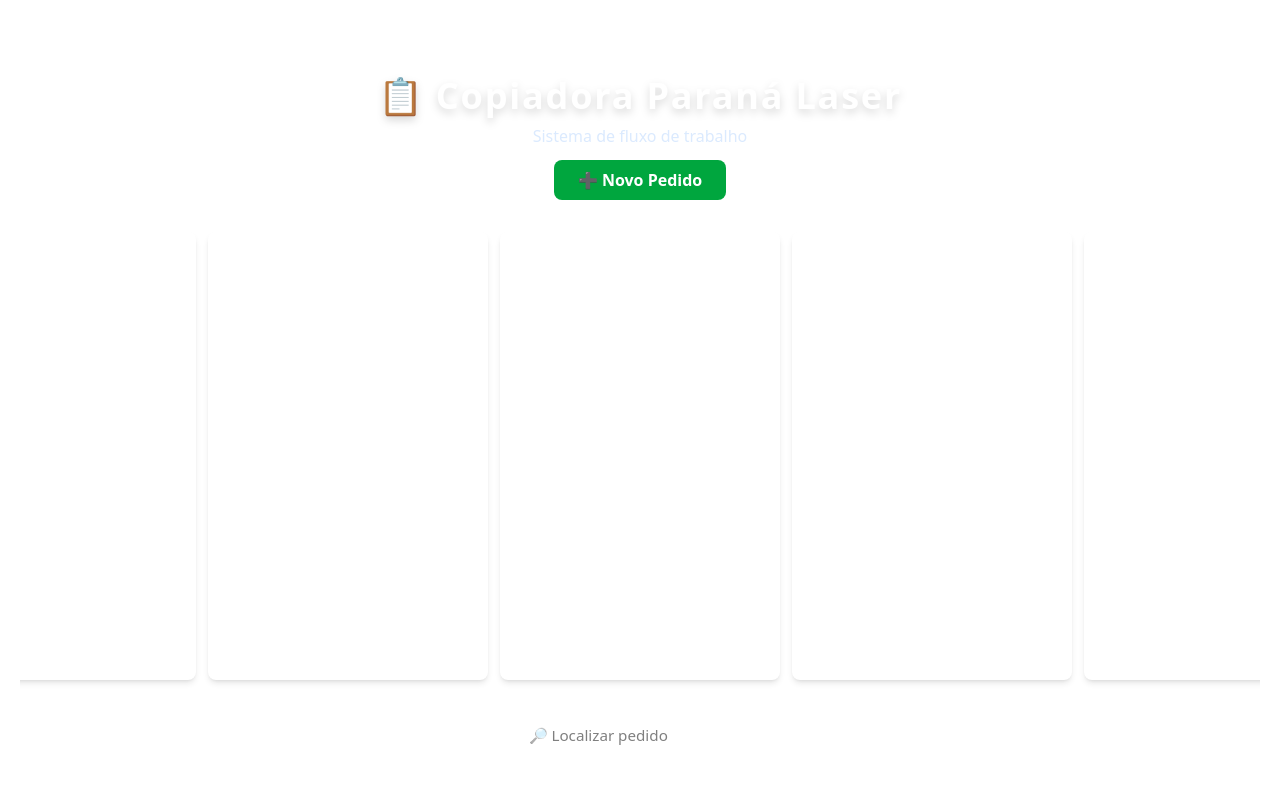
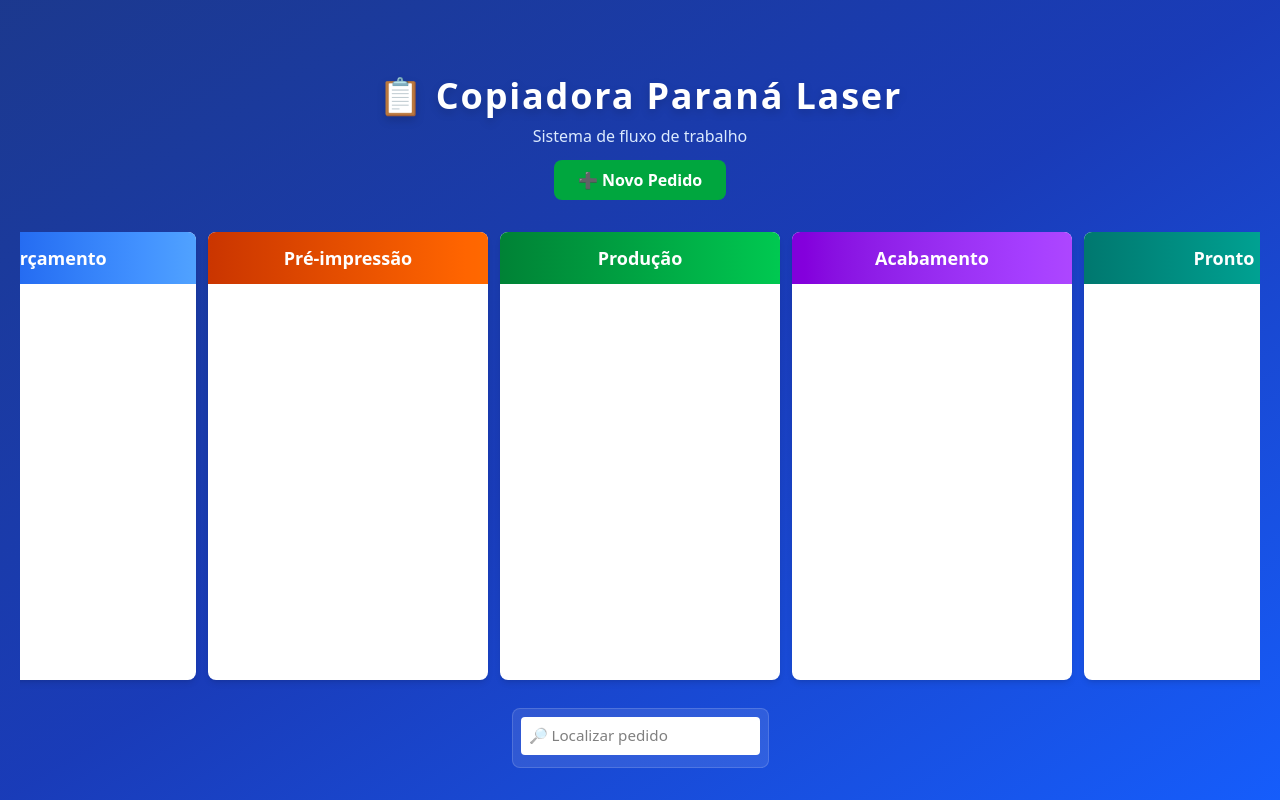
Before and after one commit to rodrigo847/kanban_scrum, a website: page public/index.html in a window 1280 px wide. Drawn offline with Linux system fonts and the light colour scheme; no server answers.

Commit message:
corrige gradientes css e restaura layout

```diff
--- a/public/index.html
+++ b/public/index.html
@@ -77,7 +77,7 @@
     <script src="https://www.gstatic.com/firebasejs/10.7.1/firebase-app-compat.js"></script>
     <script src="https://www.gstatic.com/firebasejs/10.7.1/firebase-firestore-compat.js"></script>
 </head>
-<body class="bg-linear-to-br from-blue-900 via-blue-800 to-blue-600 min-h-screen flex flex-col">
+<body class="bg-gradient-to-br from-blue-900 via-blue-800 to-blue-600 min-h-screen flex flex-col">
     <div class="kanban-shell container mx-auto px-2 sm:px-5 py-4 sm:py-8 flex-1 flex flex-col max-w-full">
         <!-- Header -->
         <div class="text-center mb-4 sm:mb-6 md:mb-8 flex flex-col items-center">
@@ -104,7 +104,7 @@
         <div class="kanban-board flex flex-col gap-3 pb-4 items-stretch w-full h-full flex-1 overflow-y-auto">
             <!-- Coluna: Orçamento -->
             <div class="kanban-col min-w-0 bg-white rounded-lg shadow-md flex flex-col w-full h-[95vh] md:w-[70vh] md:h-full">
-                <div class="bg-linear-to-r from-blue-700 to-blue-400 text-white px-3 sm:px-4 py-2 sm:py-3 rounded-t-lg font-bold text-center text-base sm:text-lg">
+                <div class="bg-gradient-to-r from-blue-700 to-blue-400 text-white px-3 sm:px-4 py-2 sm:py-3 rounded-t-lg font-bold text-center text-base sm:text-lg">
                     Orçamento
                 </div>
                 <div id="orcamento-content" class="column-content flex-1 min-h-0 overflow-y-auto p-3 sm:p-4">
@@ -113,7 +113,7 @@
 
             <!-- Coluna: Pré-impressão -->
             <div class="kanban-col min-w-0 bg-white rounded-lg shadow-md flex flex-col w-full h-[95vh] md:w-[70vh] md:h-full">
-                <div class="bg-linear-to-r from-orange-700 to-orange-500 text-white px-3 sm:px-4 py-2 sm:py-3 rounded-t-lg font-bold text-center text-base sm:text-lg">
+                <div class="bg-gradient-to-r from-orange-700 to-orange-500 text-white px-3 sm:px-4 py-2 sm:py-3 rounded-t-lg font-bold text-center text-base sm:text-lg">
                     Pré-impressão
                 </div>
                 <div id="preimpressao-content" class="column-content flex-1 min-h-0 overflow-y-auto p-3 sm:p-4">
@@ -122,7 +122,7 @@
 
             <!-- Coluna: Produção -->
             <div class="kanban-col min-w-0 bg-white rounded-lg shadow-md flex flex-col w-full h-[95vh] md:w-[70vh] md:h-full">
-                <div class="bg-linear-to-r from-green-700 to-green-500 text-white px-3 sm:px-4 py-2 sm:py-3 rounded-t-lg font-bold text-center text-base sm:text-lg">
+                <div class="bg-gradient-to-r from-green-700 to-green-500 text-white px-3 sm:px-4 py-2 sm:py-3 rounded-t-lg font-bold text-center text-base sm:text-lg">
                     Produção
                 </div>
                 <div id="producao-content" class="column-content flex-1 min-h-0 overflow-y-auto p-3 sm:p-4">
@@ -131,7 +131,7 @@
 
             <!-- Coluna: Acabamento -->
             <div class="kanban-col min-w-0 bg-white rounded-lg shadow-md flex flex-col w-full h-[95vh] md:w-[70vh] md:h-full">
-                <div class="bg-linear-to-r from-purple-700 to-purple-500 text-white px-3 sm:px-4 py-2 sm:py-3 rounded-t-lg font-bold text-center text-base sm:text-lg">
+                <div class="bg-gradient-to-r from-purple-700 to-purple-500 text-white px-3 sm:px-4 py-2 sm:py-3 rounded-t-lg font-bold text-center text-base sm:text-lg">
                     Acabamento
                 </div>
                 <div id="acabamento-content" class="column-content flex-1 min-h-0 overflow-y-auto p-3 sm:p-4">
@@ -140,7 +140,7 @@
 
             <!-- Coluna: Pronto -->
             <div class="kanban-col min-w-0 bg-white rounded-lg shadow-md flex flex-col w-full h-[95vh] md:w-[70vh] md:h-full">
-                <div class="bg-linear-to-r from-teal-700 to-teal-500 text-white px-3 sm:px-4 py-2 sm:py-3 rounded-t-lg font-bold text-center text-base sm:text-lg">
+                <div class="bg-gradient-to-r from-teal-700 to-teal-500 text-white px-3 sm:px-4 py-2 sm:py-3 rounded-t-lg font-bold text-center text-base sm:text-lg">
                     Pronto
                 </div>
                 <div id="pronto-content" class="column-content flex-1 min-h-0 overflow-y-auto p-3 sm:p-4">
```
